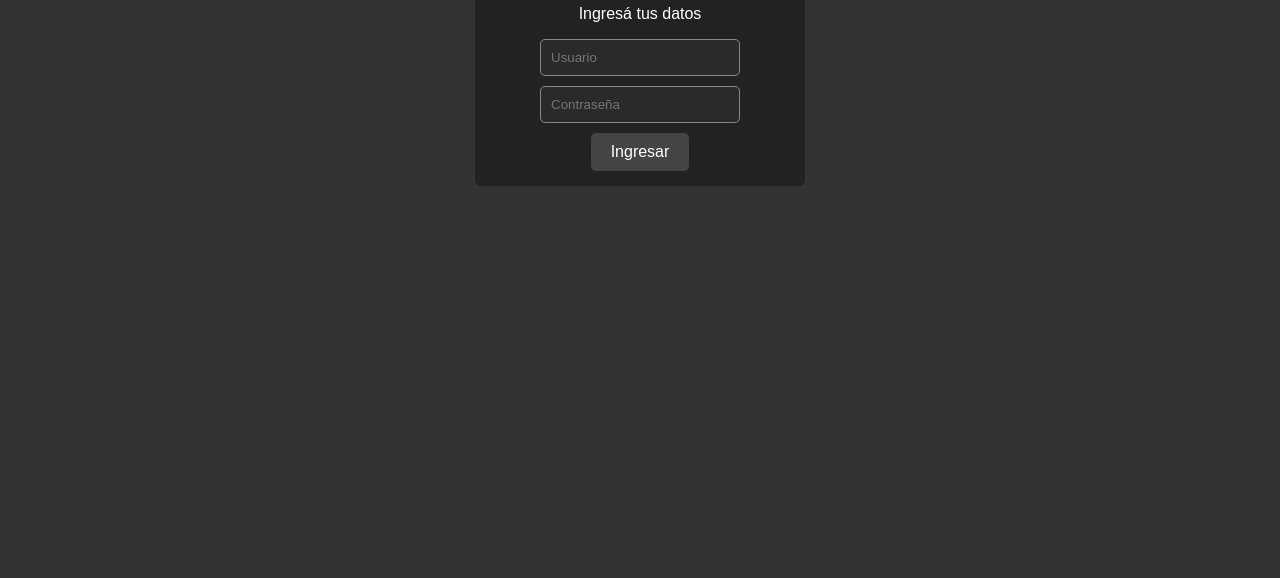
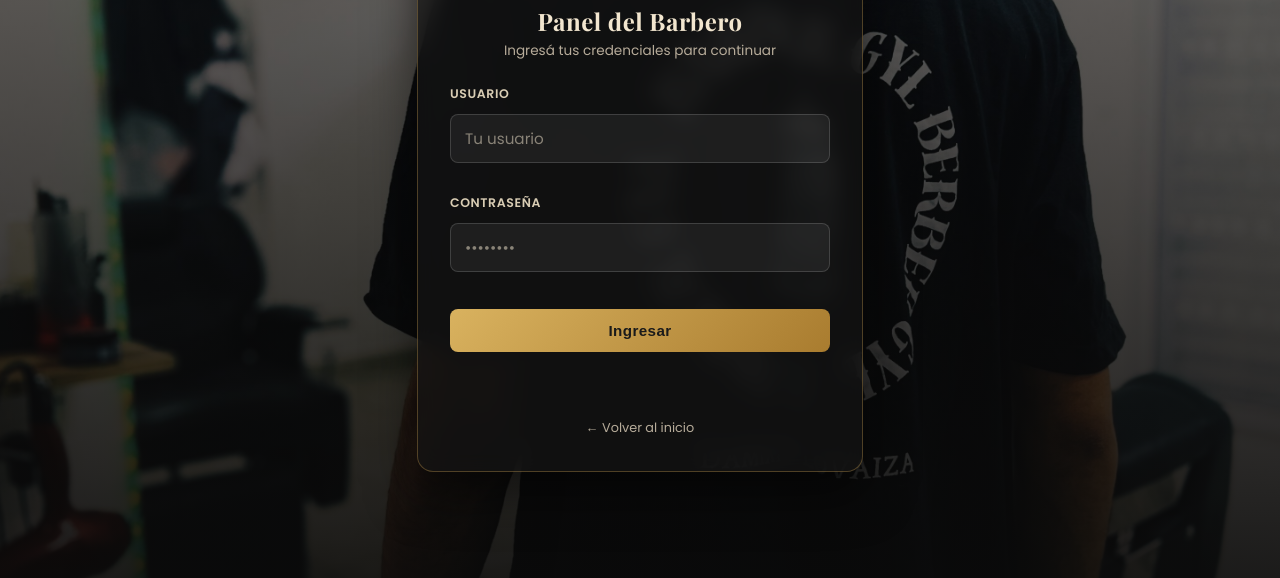
Before and after one commit to franlovaiza/Barberia---Damian-Lovaiza, a plain HTML site: page frontend/login.html in a window 1280 px wide. Shown: the part 222-800 px from the top of the page. Drawn offline with nearby package versions, Linux system fonts and the light colour scheme.

Commit message:
Rediseño login con fondo y estetica, colores por estado en panel de turnos

```diff
--- a/frontend/login.html
+++ b/frontend/login.html
@@ -2,44 +2,175 @@
 <html lang="es">
 <head>
     <meta charset="UTF-8" />
+    <meta name="viewport" content="width=device-width, initial-scale=1.0">
     <title>Login Barbero</title>
     <link rel="stylesheet" href="styles.css">
+    <link href="https://fonts.googleapis.com/css2?family=Playfair+Display:wght@600;700&family=Poppins:wght@400;500;600&display=swap" rel="stylesheet">
     <style>
-        body { font-family: Arial, sans-serif; text-align: center; padding: 50px; background-color: #333; }
-        input { display: block; margin: 10px auto; padding: 10px; width: 200px; max-width: 90vw; }
-        button { padding: 10px 20px; }
-        .login-box {
-            border: 2px solid #333;
-            background: #222;
+        html, body {
+            height: 100%;
+            margin: 0;
+        }
+        body {
+            font-family: 'Poppins', Arial, sans-serif;
+            min-height: 100vh;
+            display: flex;
+            align-items: center;
+            justify-content: center;
+            position: relative;
+            background-color: #111;
+            background-image:
+                linear-gradient(180deg, rgba(10,10,10,0.55) 0%, rgba(10,10,10,0.75) 55%, rgba(10,10,10,0.92) 100%),
+                url('ee58f484-4a3b-4333-ac11-bbd824889cbd.jpg');
+            background-size: cover;
+            background-position: center;
+            background-attachment: fixed;
+            padding: 20px;
+            box-sizing: border-box;
+        }
+
+        .login-card {
+            width: 100%;
+            max-width: 380px;
+            background: rgba(20, 20, 20, 0.72);
+            backdrop-filter: blur(10px);
+            -webkit-backdrop-filter: blur(10px);
+            border: 1px solid rgba(198, 156, 79, 0.35);
+            border-radius: 16px;
+            padding: 36px 32px 32px;
+            box-shadow: 0 20px 50px rgba(0,0,0,0.5);
+            text-align: center;
+            animation: fadeUp 0.5s ease;
+        }
+
+        @keyframes fadeUp {
+            from { opacity: 0; transform: translateY(16px); }
+            to { opacity: 1; transform: translateY(0); }
+        }
+
+        .login-card img.logo {
+            max-width: 92px;
+            margin-bottom: 14px;
+            border-radius: 50%;
+            border: 2px solid #c69c4f;
+            padding: 4px;
+            background: #111;
+        }
+
+        .login-card h1 {
+            font-family: 'Playfair Display', serif;
+            color: #f2e6cf;
+            font-size: 1.5rem;
+            margin: 0 0 4px;
+            letter-spacing: 0.5px;
+        }
+
+        .login-card .subtitle {
+            color: #b7ac9a;
+            font-size: 0.85rem;
+            margin: 0 0 24px;
+        }
+
+        .field {
+            text-align: left;
+            margin-bottom: 16px;
+        }
+
+        .field label {
+            display: block;
+            color: #d9cdb4;
+            font-size: 0.78rem;
+            text-transform: uppercase;
+            letter-spacing: 0.6px;
+            margin-bottom: 6px;
+        }
+
+        .field input {
+            width: 100%;
+            box-sizing: border-box;
+            padding: 12px 14px;
+            border-radius: 8px;
+            border: 1px solid rgba(255,255,255,0.15);
+            background: rgba(255,255,255,0.06);
             color: #fff;
+            font-size: 0.95rem;
+            font-family: 'Poppins', Arial, sans-serif;
+            transition: border-color 0.2s ease, background 0.2s ease;
+        }
+
+        .field input::placeholder { color: #8a8478; }
+
+        .field input:focus {
+            outline: none;
+            border-color: #c69c4f;
+            background: rgba(255,255,255,0.1);
+        }
+
+        .btn-login {
+            width: 100%;
+            padding: 13px;
+            margin-top: 6px;
+            border: none;
+            border-radius: 8px;
+            background: linear-gradient(135deg, #d9b25f 0%, #a97c2f 100%);
+            color: #1a1a1a;
+            font-weight: 600;
+            font-size: 0.95rem;
+            letter-spacing: 0.4px;
+            cursor: pointer;
+            transition: transform 0.15s ease, box-shadow 0.15s ease;
+        }
+
+        .btn-login:hover {
+            transform: translateY(-1px);
+            box-shadow: 0 8px 20px rgba(201, 156, 79, 0.35);
+        }
+
+        .btn-login:active { transform: translateY(0); }
+
+        #mensaje {
+            color: #ff9d9d;
+            font-size: 0.85rem;
+            margin-top: 16px;
+            min-height: 1.1em;
+        }
+
+        .back-link {
             display: inline-block;
-            padding: 15px;
-            margin-bottom: 20px;
-            border-radius: 8px;
-            width: 300px;
-            max-width: 95vw;
+            margin-top: 22px;
+            color: #b7ac9a;
+            font-size: 0.8rem;
+            text-decoration: none;
         }
-        @media (max-width: 500px) {
-            body { padding: 10px; }
-            .login-box { width: 100%; padding: 10px; }
-            input { width: 100%; }
-            button { width: 100%; }
-            img { max-width: 100vw; height: auto; }
+        .back-link:hover { color: #d9b25f; }
+
+        @media (max-width: 480px) {
+            .login-card { padding: 28px 22px; }
         }
     </style>
 </head>
 <body>
 
-    <img src="logo1.png" alt="logo" style="max-width: 90vw;"><br>
-    <div class="login-box">
-        <p>Ingresá tus datos</p>
+    <div class="login-card">
+        <img src="logo1.png" alt="logo" class="logo">
+        <h1>Panel del Barbero</h1>
+        <p class="subtitle">Ingresá tus credenciales para continuar</p>
 
-        <input type="text" id="usuario" placeholder="Usuario">
-        <input type="password" id="clave" placeholder="Contraseña">
-        <button onclick="login()" style="width: auto; min-width: 0;">Ingresar</button>
+        <div class="field">
+            <label for="usuario">Usuario</label>
+            <input type="text" id="usuario" placeholder="Tu usuario" autocomplete="username">
+        </div>
+        <div class="field">
+            <label for="clave">Contraseña</label>
+            <input type="password" id="clave" placeholder="••••••••" autocomplete="current-password">
+        </div>
+
+        <button class="btn-login" onclick="login()">Ingresar</button>
+
+        <p id="mensaje"></p>
+
+        <a href="index.html" class="back-link">← Volver al inicio</a>
     </div>
-
-    <p id="mensaje" style="color: red;"></p>
 
 <script>
     function login() {
@@ -57,6 +188,16 @@
             document.getElementById("mensaje").textContent = "Usuario o contraseña incorrectos.";
         }
     }
+
+    // Permitir enviar el formulario con Enter
+    document.addEventListener('DOMContentLoaded', () => {
+        document.getElementById('clave').addEventListener('keydown', (e) => {
+            if (e.key === 'Enter') login();
+        });
+        document.getElementById('usuario').addEventListener('keydown', (e) => {
+            if (e.key === 'Enter') login();
+        });
+    });
 </script>
 
 </body>
```
Also changed, not shown: frontend/barbero.html (+34 -1 lines).
